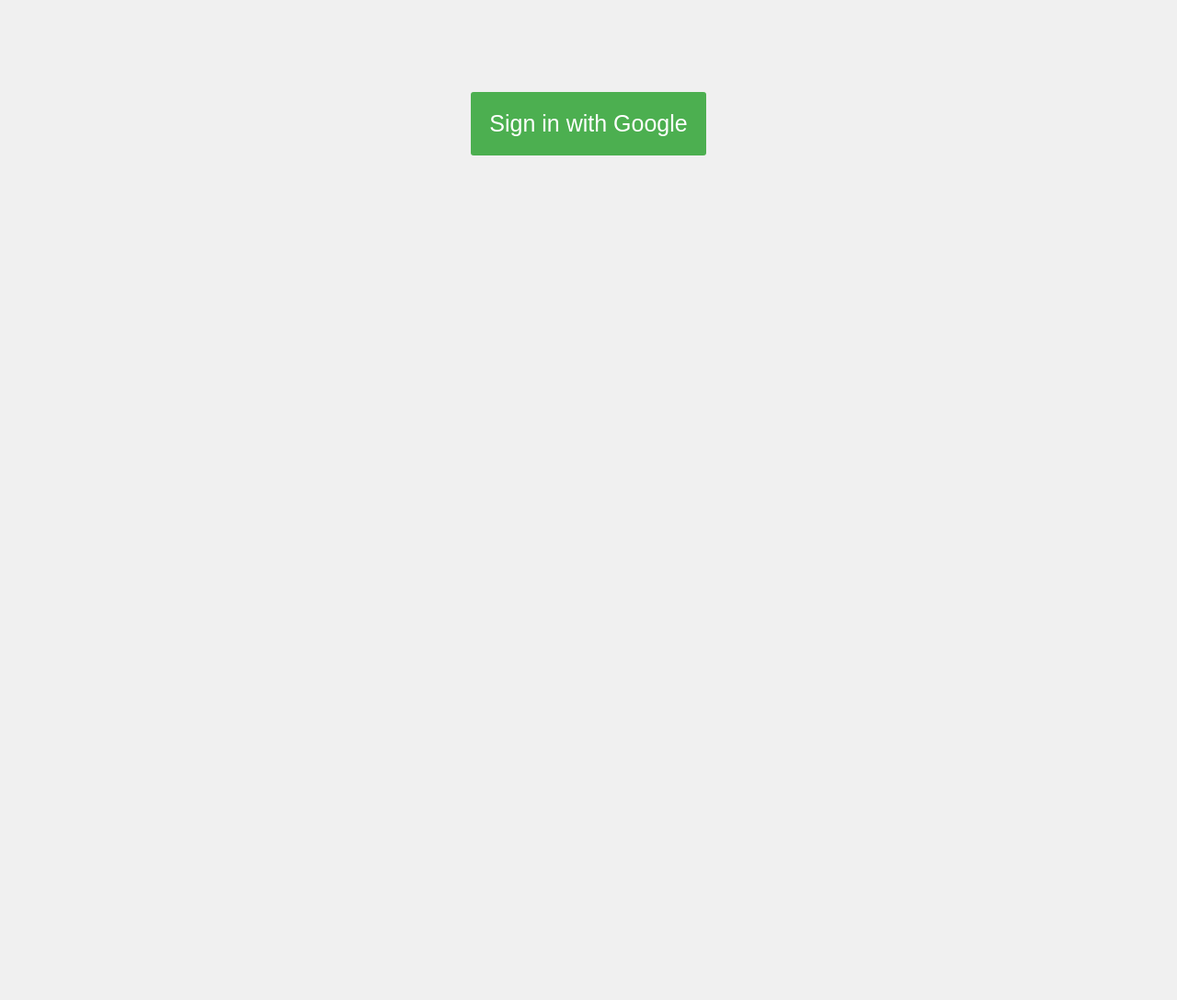
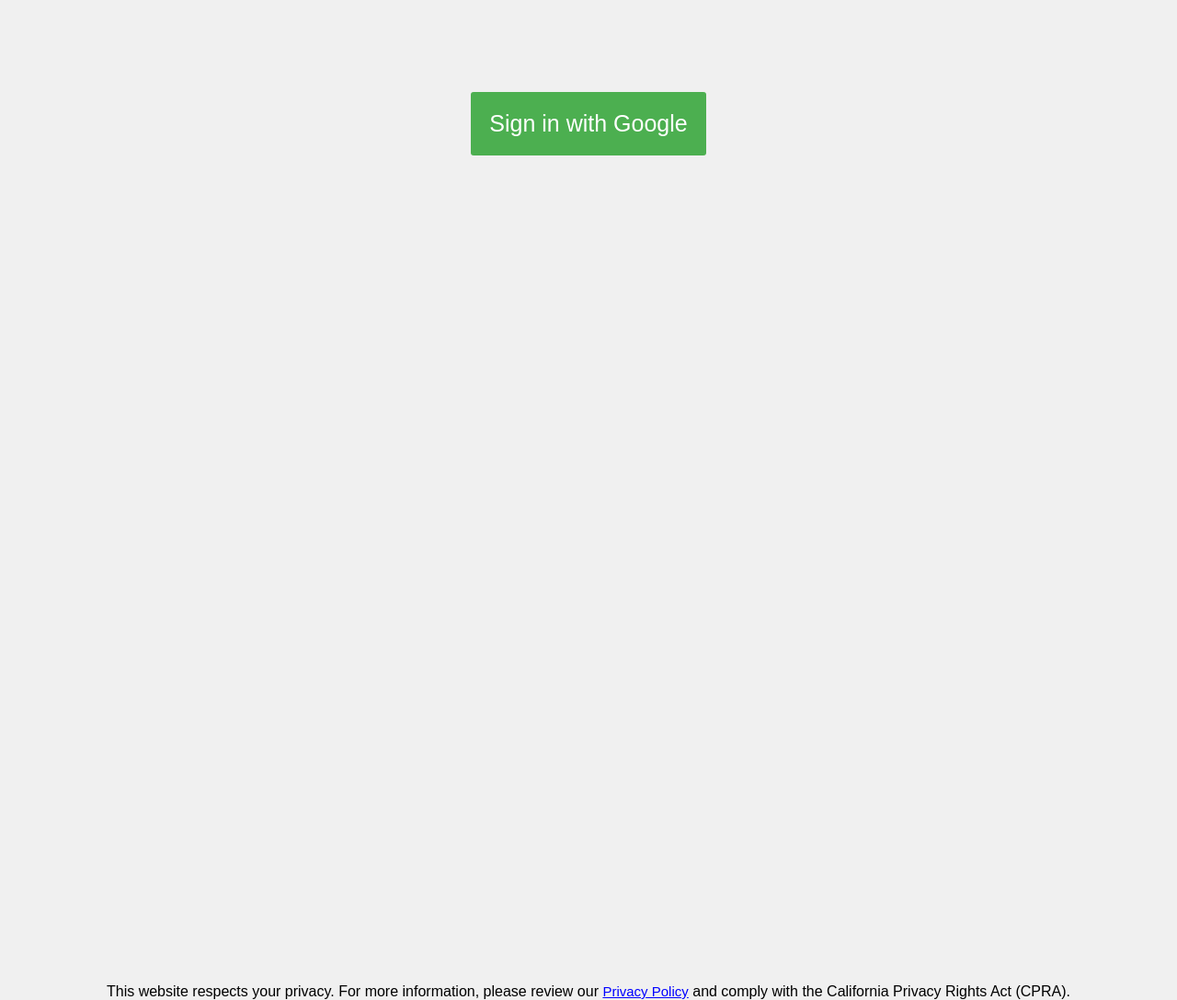
Before and after one commit to WhoappRoom/5-somali, a plain HTML site: page index.html in a window 1280 px wide. Shown: the whole page at 92% size. Drawn offline with Linux system fonts and the light colour scheme; no server answers.

Commit message:
index.html

```diff
--- a/index.html
+++ b/index.html
@@ -302,6 +302,12 @@ a{
   font-size: 15px;
   padding: 10px;
 }
+.po{
+  text-decoration: underline;
+  color: blue;
+  font-size: 15px;
+  padding: 0;
+}
     </style>
 </head>
 <body>
@@ -353,6 +359,9 @@ a{
      (adsbygoogle = window.adsbygoogle || []).push({});
 </script>
     </div>
+    <footer>
+        <div>This website respects your privacy. For more information, please review our <a href="privacy_policy.html" class="po">Privacy Policy</a> and comply with the California Privacy Rights Act (CPRA).</div>
+    </footer>
     <script type="module">
       import { initializeApp } from 'https://www.gstatic.com/firebasejs/9.6.5/firebase-app.js';
       import { getAuth, GoogleAuthProvider, signInWithPopup, signOut} from 'https://www.gstatic.com/firebasejs/9.6.5/firebase-auth.js';
```
